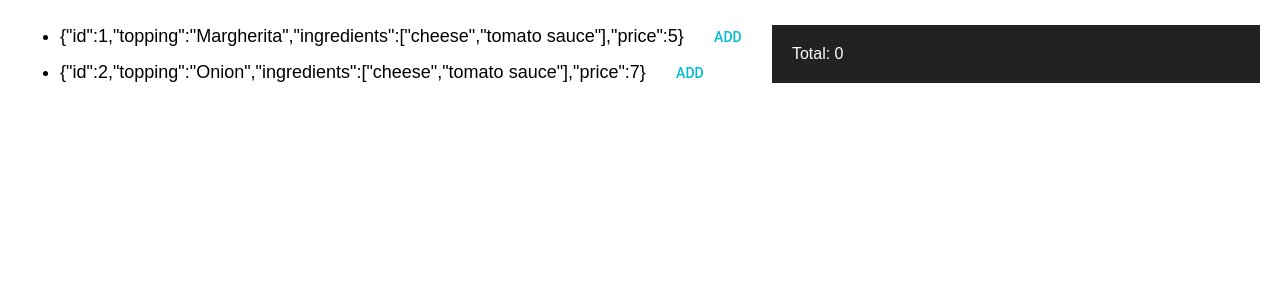
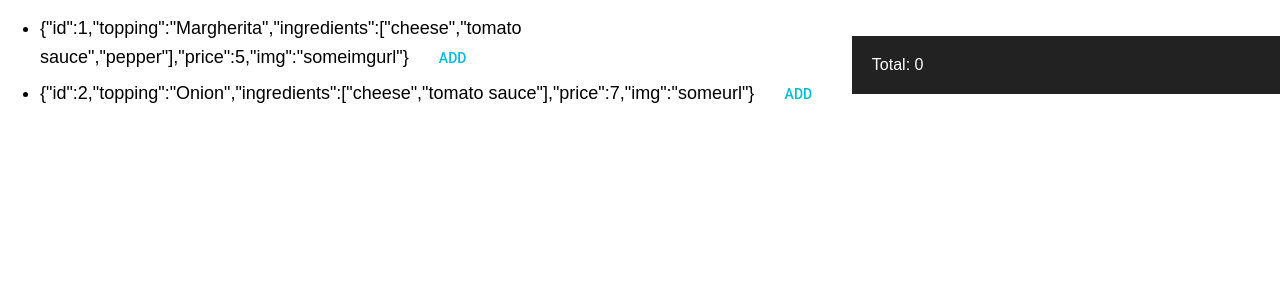
Before and after one commit to ruggertech/pizzeriaClient, a React (Create React App) app: page / in a window 1280 px wide. Shown: the top 300 px of the page. Built offline with nearby package versions, Linux system fonts and the light colour scheme; data requests are answered from the project's data file.

Commit message:
feat: read pizza list from json server on port 3004

```diff
--- a/server/db.json
+++ b/server/db.json
@@ -1,5 +1,5 @@
 {
-  "order": [
+  "orders": [
     {
       "id": 123,
       "timeToDeliverInMinutes": 60
@@ -14,7 +14,8 @@
         "tomato sauce",
         "pepper"
       ],
-      "price": 5
+      "price": 5,
+      "img": "someimgurl"
     },
     {
       "id": 2,
@@ -23,7 +24,8 @@
         "cheese",
         "tomato sauce"
       ],
-      "price": 5
+      "price": 7,
+      "img": "someurl"
     }
   ]
 }
--- a/src/pizza.service.js
+++ b/src/pizza.service.js
@@ -1,27 +1,40 @@
 class PizzaService {
   getPizzaList() {
-    // TODO: replace this with an actual remote call
-    return {
-      "pizzas": [
-        {
-          "id":          1,
-          "topping":     "Margherita",
-          "ingredients": [
-            "cheese", "tomato sauce"
-          ],
-          "price":       5
-        },
-        {
-          "id":          2,
-          "topping":        "Onion",
-          "ingredients": [
-            "cheese", "tomato sauce"
-          ],
-          "price":       7
+    const options = {
+      method:             'GET',
+      url:                'http://localhost:3004/pizzas',
+      responseType:       "JSON",
+      returnFullResponse: true
+    };
+
+    return fetch(options.url, options).then(res => {
+      return PizzaService.getResponseBody(res, true).then(body => {
+        return body;
+      });
+    })
+      .catch(function() {
+        console.log("Booo");
+      });
+  }
+
+  static getResponseBody(response, parseToJson) {
+    return response.text().then((text) => {
+
+      if (!parseToJson) {
+        return text;
+      }
+
+      let json = {};
+      if (text) {
+        try {
+          json = JSON.parse(text);
+        } catch (e) {
+          console.error("FetchService.handleResponse: could not parse response ", text, "as json ", e);
         }
+      }
 
-      ]
-    };
+      return json;
+    });
   }
 
 }
--- a/src/pizzaList.component.jsx
+++ b/src/pizzaList.component.jsx
@@ -8,9 +8,14 @@ class PizzaList extends React.Component {
 
   componentWillMount() {
     // call the service to load pizza list
-    App.state.pizzaList = PizzaService.getPizzaList().pizzas;
-    const pizzaList = PizzaService.getPizzaList().pizzas;
-    App.state = ({ ...App.state, pizzaList });
+    let pizzaList = [];
+
+    PizzaService.getPizzaList().then((ret) => {
+      pizzaList = ret;
+      console.log('componentWillMount: ', pizzaList);
+      App.state = ({ ...App.state, pizzaList });
+      this.forceUpdate();
+    });
   }
 
   render() {
```
Also changed, not shown: 2 other files (tests, documents, lock files or other folders).
